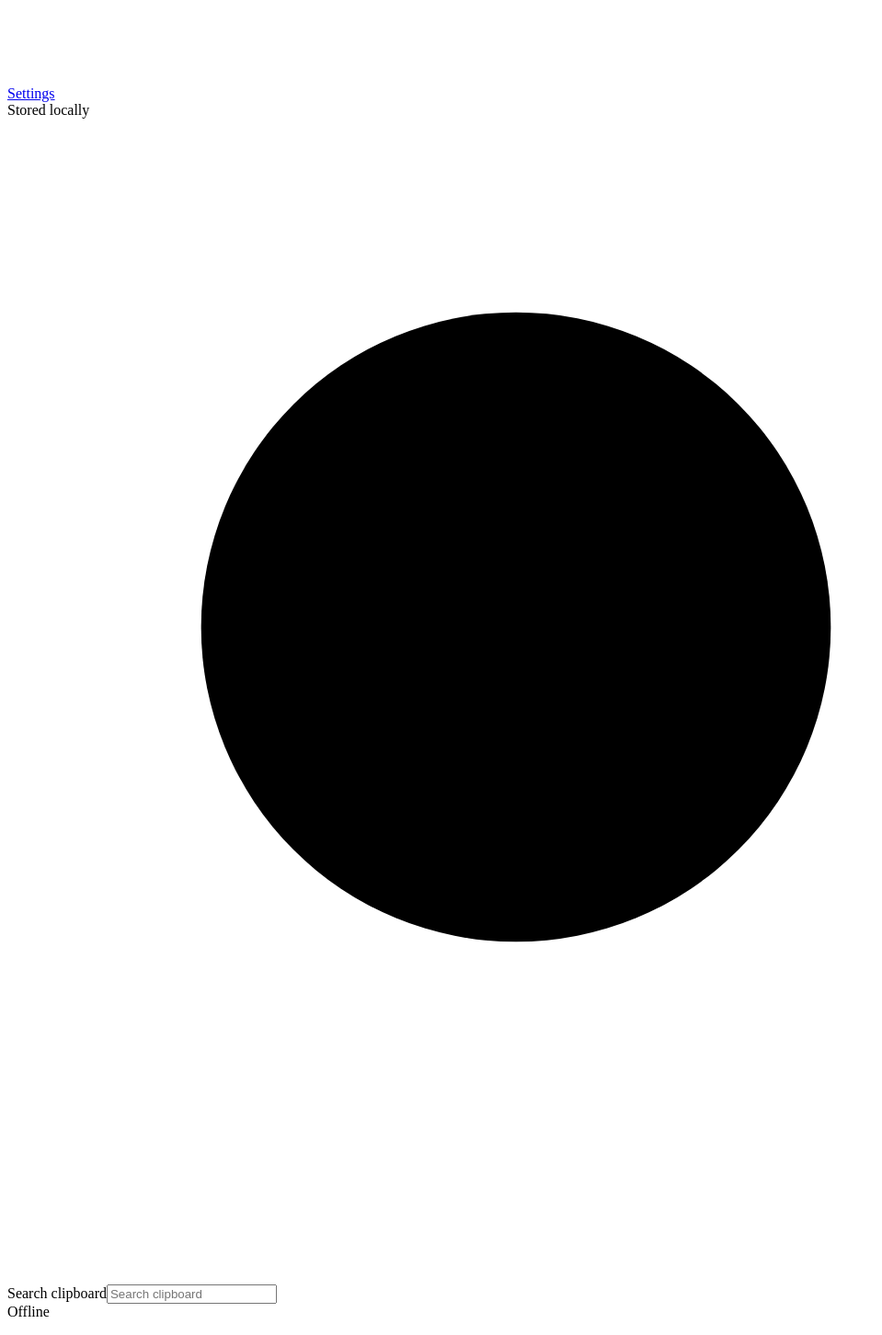
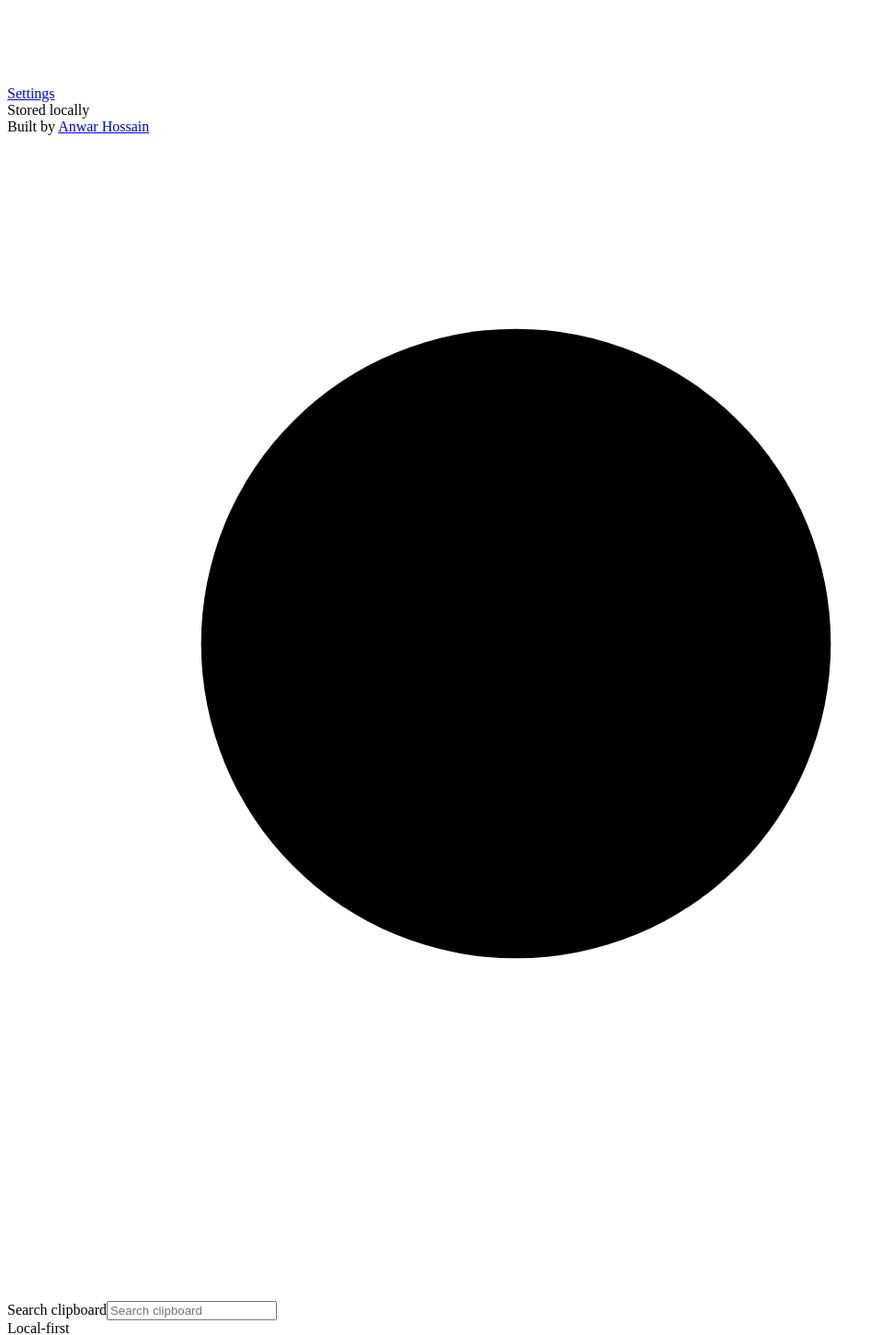
Before and after one commit to AnwarHossainSR/SnipDock, a React (Vite) app: page / in a window 1280 px wide. Shown: the part 3840-5292 px from the top of the page at 92% size, without its empty margins (0-959 px from the left). Built offline with nearby package versions, Linux system fonts and the light colour scheme; the HTML template or start-up script is replaced by a standard one.

Commit message:
feat: add maintainer attribution

```diff
--- a/src/app/components/AppSidebar.tsx
+++ b/src/app/components/AppSidebar.tsx
@@ -86,6 +86,9 @@ export default function AppSidebar() {
           <span>Stored locally</span>
         </div>
         {currentVersion && <span className="sidebar-version">v{currentVersion}</span>}
+        <span className="sidebar-credit">
+          Built by <a href="https://github.com/AnwarHossainSR" target="_blank" rel="noreferrer">Anwar Hossain</a>
+        </span>
         {availableVersion && (
           <button className="sidebar-update" type="button" disabled={installing} onClick={() => void installUpdate()}>
             {installing ? "Installing update…" : `Update to v${availableVersion}`}
--- a/src/app/components/TopBar.tsx
+++ b/src/app/components/TopBar.tsx
@@ -14,7 +14,7 @@ export default function TopBar({ query, onQueryChange, onClear }: TopBarProps) {
           onChange={(event) => onQueryChange(event.target.value)} onKeyDown={(event) => { if (event.key === "Escape") onClear(); }} />
         {query && <button className="search-clear" type="button" onClick={onClear} aria-label="Clear search">×</button>}
       </div>
-      <div className="privacy-status" title="SnipDock works offline"><span aria-hidden="true" />Offline</div>
+      <div className="privacy-status" title="Clipboard data stays on this device"><span aria-hidden="true" />Local-first</div>
     </header>
   );
 }
--- a/src/styles/shell.css
+++ b/src/styles/shell.css
@@ -123,6 +123,14 @@
   font-family: var(--font-mono);
   font-size: 0.68rem;
 }
+
+.sidebar-credit {
+  color: var(--color-text-subtle);
+  font-size: 0.68rem;
+}
+
+.sidebar-credit a { color: var(--color-text-muted); }
+.sidebar-credit a:hover { color: var(--color-accent); }
 
 .sidebar-update {
   min-height: 2rem;
```
Also changed, not shown: 2 other files (tests, documents, lock files or other folders).
